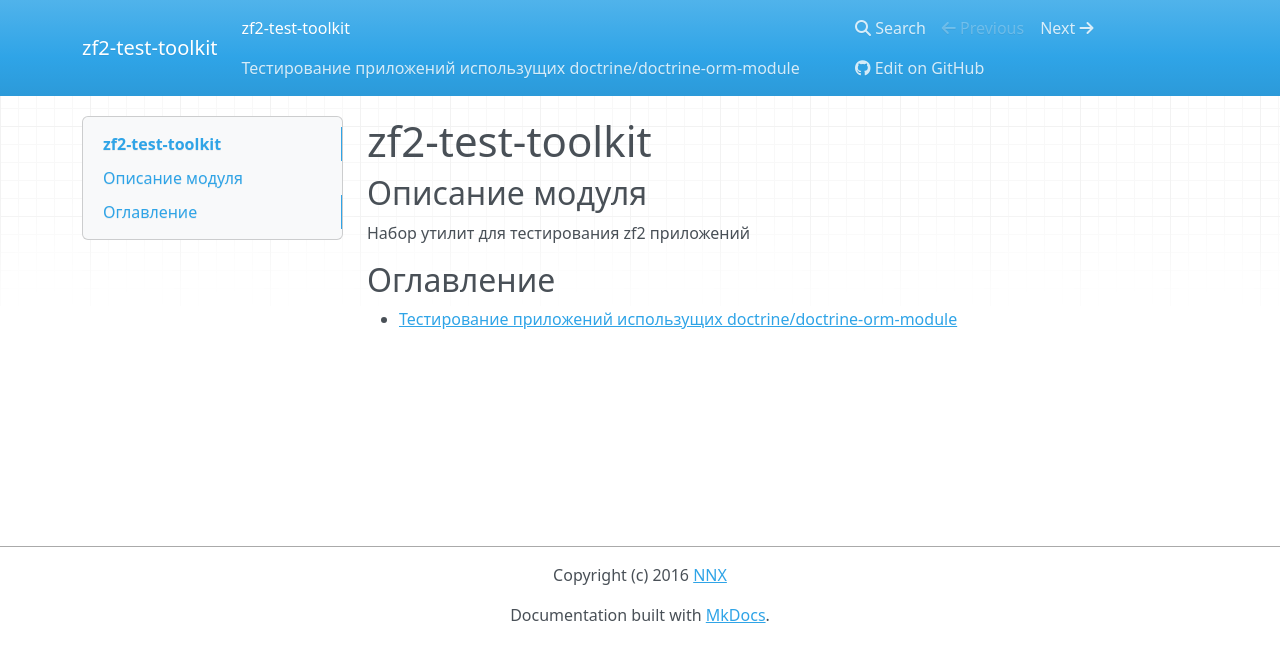
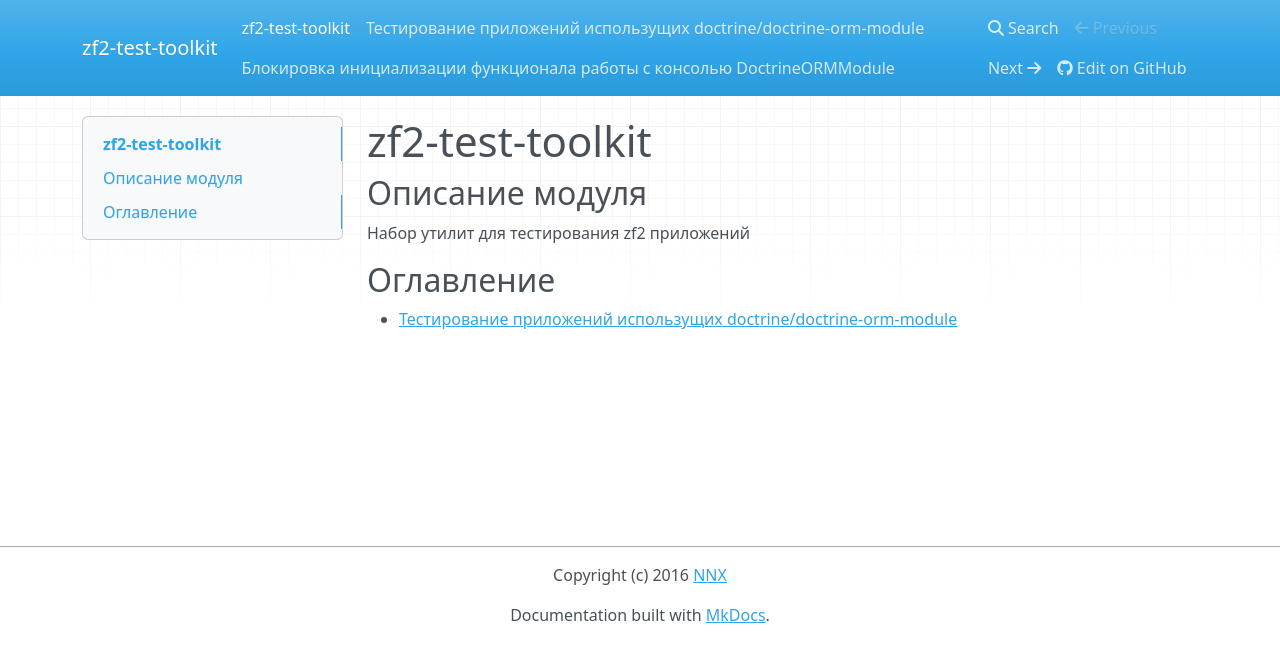
Before and after one commit to nnx-company/zf2-test-toolkit, an MkDocs documentation site: the page built from doc/book/ru/index.md, in a window 1280 px wide. Shown: the top 662 px of the page. Built offline with MkDocs 1.6.1, drawn with Linux system fonts in a browser that asks for light colours; nearby versions of some CDN libraries; old or Windows-style settings are respelled for this version of MkDocs.

Commit message:
Изменено оглавление документации

```diff
--- a/mkdocs.yml
+++ b/mkdocs.yml
@@ -2,6 +2,7 @@ docs_dir: doc/book/ru
 pages:
     - index.md
     - 'Тестирование приложений использущих doctrine/doctrine-orm-module': 'test-doctrine-app.md'
+    - 'Блокировка инициализации функционала работы с консолью DoctrineORMModule': 'stop-doctrine-load-cli-post-event-listener.md'
 
 site_name: zf2-test-toolkit
 site_description: 'Набор утилит для тестирования приложения на zf2'
```
